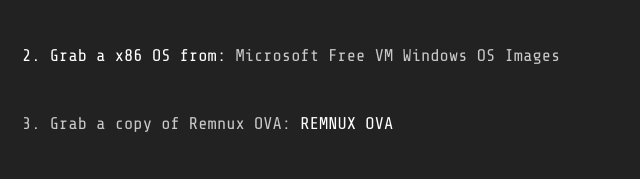
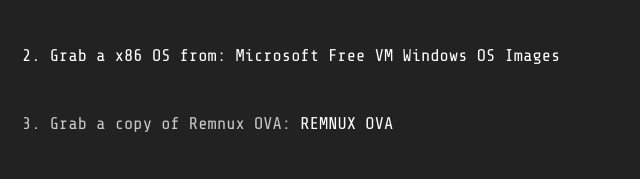
Before and after one commit to citizenstaar/scar, a plain HTML site: page AnalysisEnvironment/index.html in a window 1280 px wide. Shown: the part 505-684 px from the top of the page, 38-678 px from the left. Drawn offline with nearby package versions, Linux system fonts and the light colour scheme.

Commit message:
updating links

```diff
--- a/AnalysisEnvironment/index.html
+++ b/AnalysisEnvironment/index.html
@@ -54,7 +54,7 @@
 </br>
 <li>1.  Install a virtualization software.  Check out Oracle Virtualbox, Xen,  or Vmware Workstation.  (Feel free to choose a different product.)</li>
 </br>
-<li>2.  Grab a x86 OS from: <a href="https://developer.microsoft.com/en-us/microsoft-edge/tools/vms/"></a>Microsoft Free VM Windows OS Images</li>
+<li>2.  Grab a x86 OS from: <a href="https://developer.microsoft.com/en-us/microsoft-edge/tools/vms/">Microsoft Free VM Windows OS Images</a></li>
 </br>
 <li>3.  Grab a copy of Remnux OVA: <a href="https://docs.google.com/uc?id=0B6fULLT_NpxMampUWlBCQXVJZzA&export=download">REMNUX OVA</a></li>
 </br>
```
